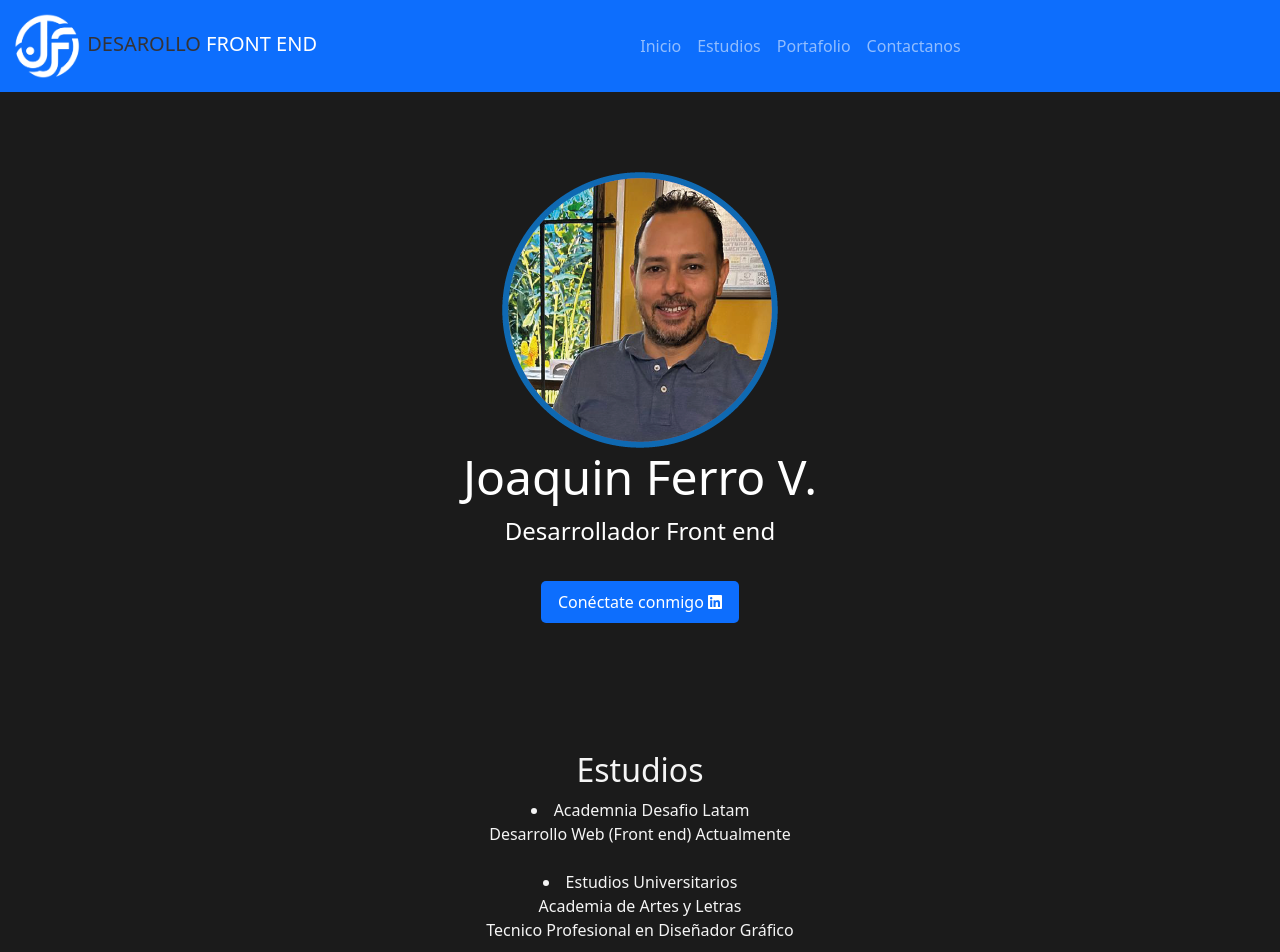
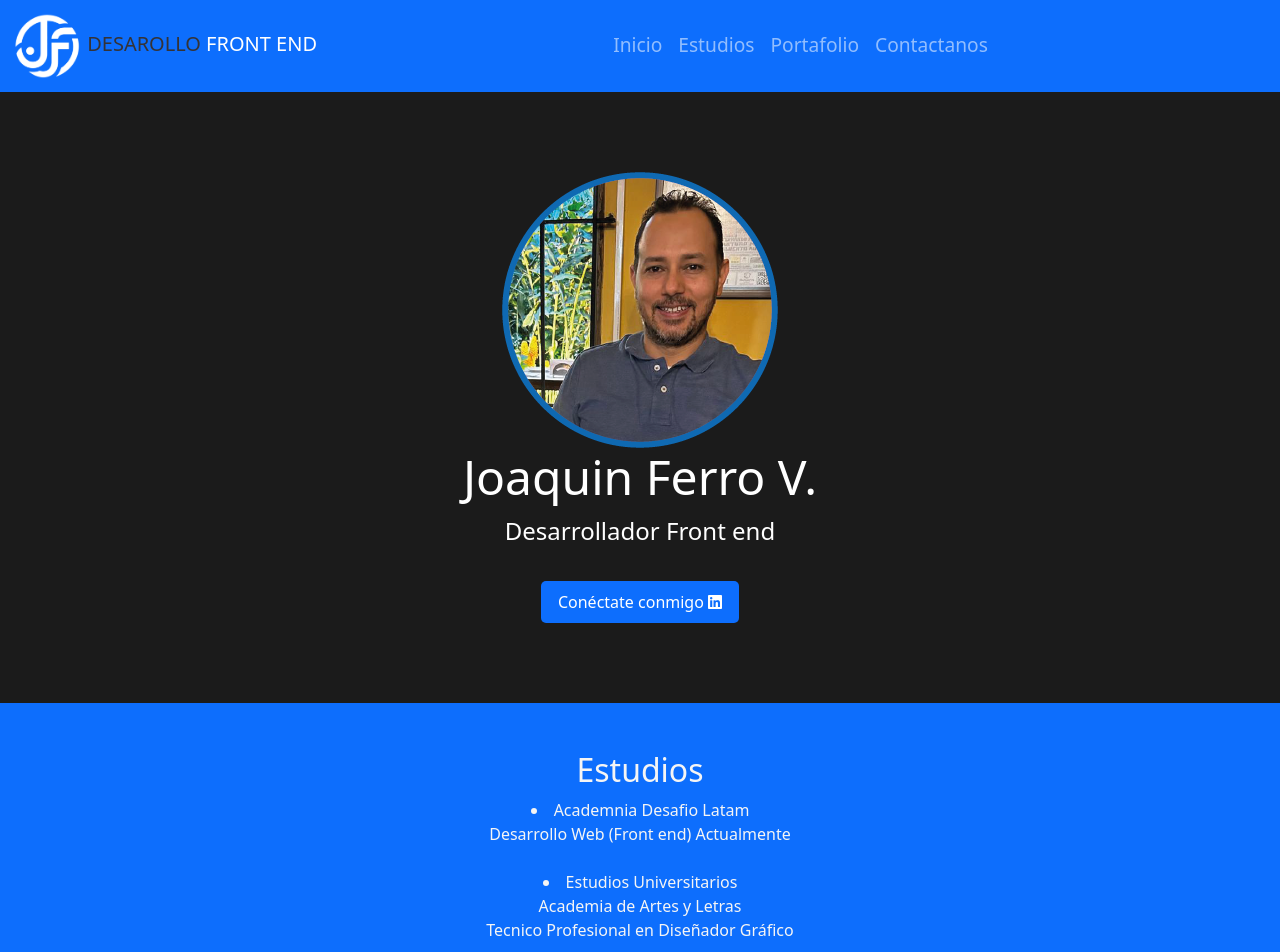
Before and after one commit to JoaquinFerro/CV-V1, a plain HTML site: page index.html in a window 1280 px wide. Shown: the top 952 px of the page. Drawn offline with nearby package versions, Linux system fonts and the light colour scheme.

Commit message:
fondo azul estudios

```diff
--- a/assets/style/style.css
+++ b/assets/style/style.css
@@ -6,6 +6,10 @@ body {
   vertical-align: baseline;
   background-color: #1b1b1b;
   color: whitesmoke;
+}
+.estudios {
+  background-color: #0d6efd;
+  height: 200px;
 }
 
 .text-nav {
@@ -95,4 +99,5 @@ header {
 }
 .container-fluid {
   background-color: #0d6efd;
+  font-size: larger;
 }
```
